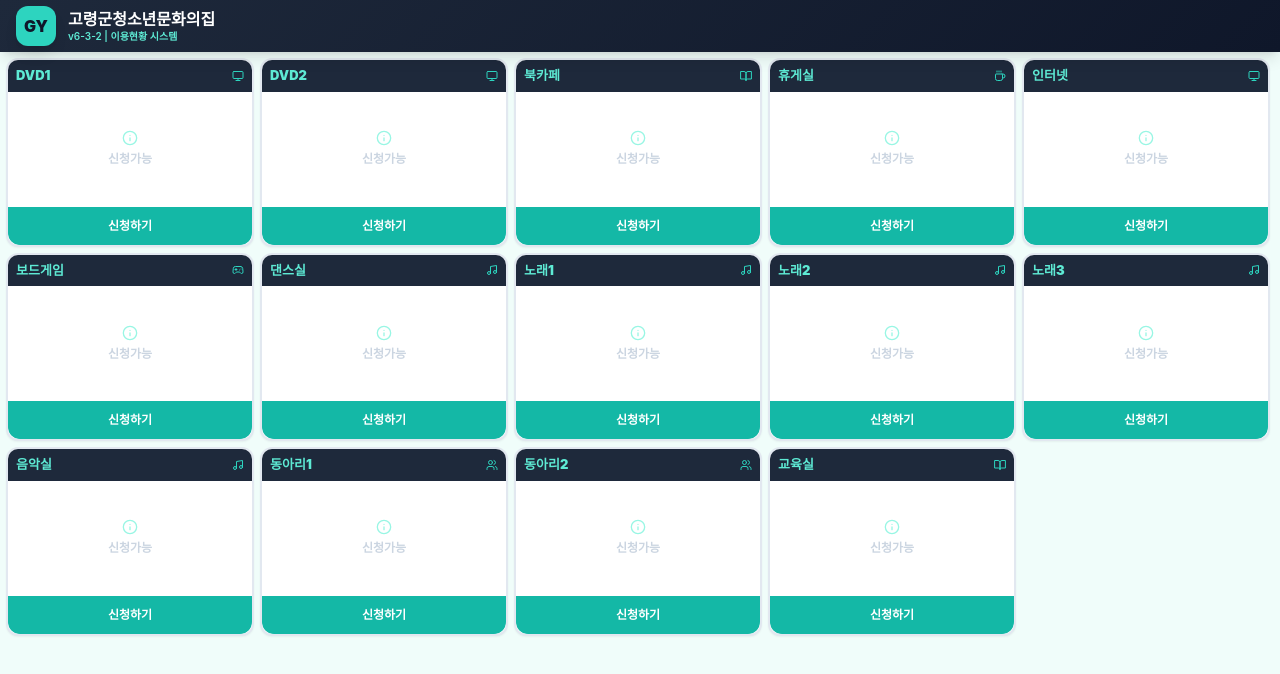
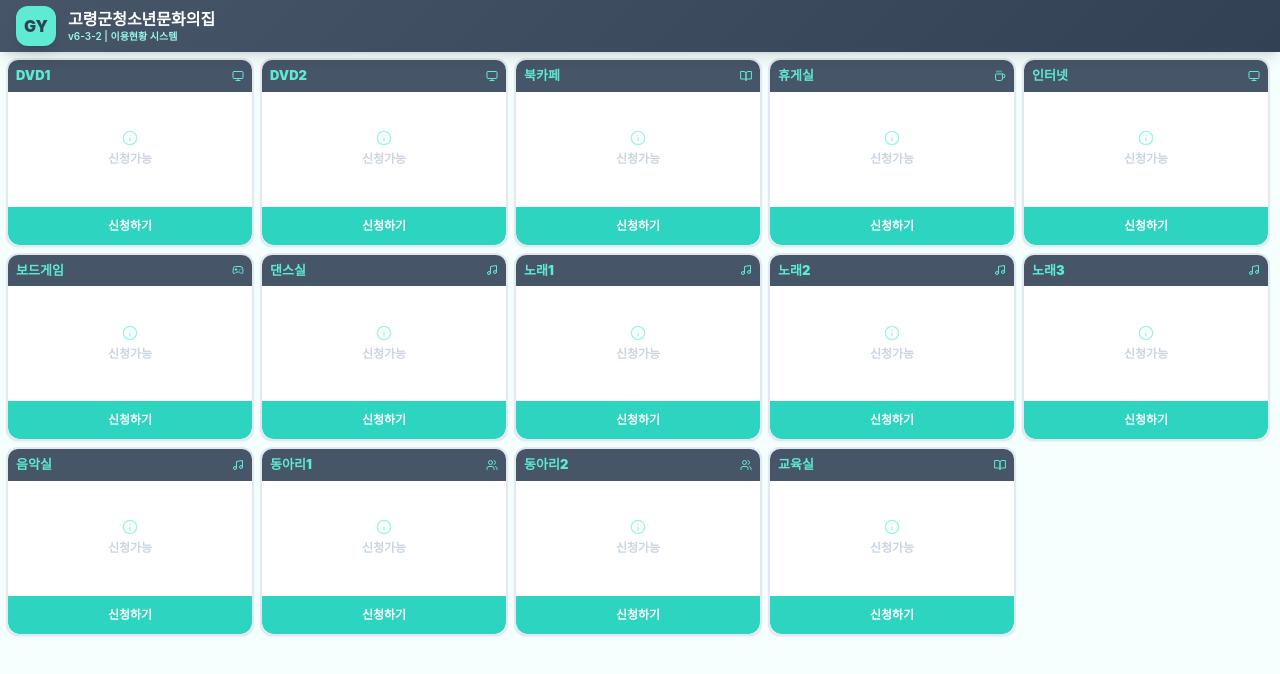
Before and after one commit to h62702857-hue/goryeong-youth, a React (Vite) app: page / in a window 1280 px wide. Shown: the top 674 px of the page. Built offline with nearby package versions, Linux system fonts and the light colour scheme.

Commit message:
Update App.jsx

```diff
--- a/src/App.jsx
+++ b/src/App.jsx
@@ -170,9 +170,9 @@ function RoomCard({room, onClick, onEarlyCheckout, isAdmin}) {
     <div className={`relative flex flex-col transition-all overflow-hidden rounded-xl border-2 h-full
       ${isClosed ? 'bg-red-50 opacity-80 border-red-200' : 'bg-white shadow-sm border-slate-200 hover:border-teal-400'}`}>
       {/* 헤더 */}
-      <div className={`p-1.5 px-2 ${isClosed?'bg-red-100':'bg-slate-800'} flex justify-between items-center`}>
+      <div className={`p-1.5 px-2 ${isClosed?'bg-red-100':'bg-slate-600'} flex justify-between items-center`}>
         <span className={`font-black ${isClosed?'text-red-900':'text-teal-300'} truncate max-w-[70%]`} style={{fontSize:13}}>{room.name}</span>
-        <div className={isClosed?'text-red-400':'text-teal-400'}>{isClosed ? <Settings size={14}/> : icon}</div>
+        <div className={isClosed?'text-red-400':'text-teal-300'}>{isClosed ? <Settings size={14}/> : icon}</div>
       </div>
       {/* 바디 */}
       <div className="p-2 flex-grow flex flex-col justify-between" style={{minHeight:115}}>
@@ -216,7 +216,7 @@ function RoomCard({room, onClick, onEarlyCheckout, isAdmin}) {
       </div>
       {/* 하단 버튼 */}
       {!isClosed && !isOccupied && (
-        <div onClick={onClick} className="bg-teal-500 py-2.5 cursor-pointer text-center font-black text-white hover:bg-teal-600 transition-colors rounded-b-xl" style={{fontSize:12}}>신청하기</div>
+        <div onClick={onClick} className="bg-teal-400 py-2.5 cursor-pointer text-center font-black text-white hover:bg-teal-500 transition-colors rounded-b-xl" style={{fontSize:12}}>신청하기</div>
       )}
       {!isClosed && isOccupied && (room.multi || (room.waitable && room.waitlist.length < 2)) && (
         <div onClick={onClick} className="bg-teal-50 py-2.5 cursor-pointer text-center border-t border-teal-100 font-black text-teal-600 hover:bg-teal-500 hover:text-white transition-colors rounded-b-xl" style={{fontSize:12}}>
@@ -255,7 +255,7 @@ function RegistrationModal({room, onClose, onSubmit, showToast}) {
   return (
     <div className="fixed inset-0 flex items-center justify-center z-50 p-2 text-slate-700" style={{background:'rgba(0,0,0,.5)',backdropFilter:'blur(2px)'}}>
       <div className="bg-white rounded-xl shadow-2xl w-full max-w-sm overflow-hidden anim-zoom border border-teal-200">
-        <div className="p-3 text-white flex justify-between items-center" style={{background:'#1e293b'}}>
+        <div className="p-3 text-white flex justify-between items-center" style={{background:'#334155'}}>
           <h3 className="font-black flex items-center gap-2" style={{fontSize:14}}>{icon} {room.name} 이용신청</h3>
           <button onClick={onClose} className="p-1 hover:bg-white/20 rounded-full"><X size={18}/></button>
         </div>
@@ -263,8 +263,8 @@ function RegistrationModal({room, onClose, onSubmit, showToast}) {
           {/* AI 추천 */}
           <div className="bg-gradient-to-r from-teal-50 to-cyan-50 p-2.5 rounded-lg border border-teal-100 space-y-1.5">
             <div className="flex justify-between items-center">
-              <span className="font-black text-teal-700 flex items-center gap-1" style={{fontSize:11}}><Sparkles size={12}/> AI 활동추천</span>
-              <button onClick={getAI} disabled={aiLoading} className="text-white px-3 py-1 rounded-full font-bold shadow-sm" style={{fontSize:10,background:'#0f172a'}}>
+              <span className="font-black text-teal-600 flex items-center gap-1" style={{fontSize:11}}><Sparkles size={12}/> AI 활동추천</span>
+              <button onClick={getAI} disabled={aiLoading} className="text-white px-3 py-1 rounded-full font-bold shadow-sm" style={{fontSize:10,background:'#475569'}}>
                 {aiLoading ? <span className="anim-spin inline-block">⏳</span> : '추천받기'}
               </button>
             </div>
@@ -318,7 +318,7 @@ function RegistrationModal({room, onClose, onSubmit, showToast}) {
 
           <button disabled={!form.name||gT<=0||gT!==cT} onClick={()=>onSubmit(form)}
             className="w-full py-3 hover:opacity-90 disabled:bg-slate-300 text-white rounded-xl font-black shadow-md transition-all active:scale-95"
-            style={{fontSize:13,background:(!form.name||gT<=0||gT!==cT)?undefined:'#0f172a'}}>
+            style={{fontSize:13,background:(!form.name||gT<=0||gT!==cT)?undefined:'#475569'}}>
             {gT<=0 ? '인원을 입력하세요' : gT!==cT ? '성별·교급 합계 불일치' : '신청 완료'}
           </button>
         </div>
@@ -390,7 +390,7 @@ function AdminDashboard({rooms, updateRoom, logs, setLogs, password, setPassword
       <div className="flex bg-slate-50 border-b overflow-x-auto shrink-0" style={{height:44}}>
         {[{id:'status',label:'실시간 현황',icon:<Monitor size={14}/>},{id:'stats',label:'통계 분석',icon:<TrendingUp size={14}/>},{id:'settings',label:'설정',icon:<Settings size={14}/>}].map(t=>(
           <button key={t.id} onClick={()=>setTab(t.id)}
-            className={`px-5 py-1.5 font-black flex shrink-0 items-center gap-2 transition-all ${tab===t.id?'text-teal-700 border-b-2 border-teal-600 bg-white shadow-sm':'text-slate-400'}`}
+            className={`px-5 py-1.5 font-black flex shrink-0 items-center gap-2 transition-all ${tab===t.id?'text-teal-600 border-b-2 border-teal-500 bg-white shadow-sm':'text-slate-400'}`}
             style={{fontSize:12}}>{t.icon} {t.label}</button>
         ))}
       </div>
@@ -420,7 +420,7 @@ function AdminDashboard({rooms, updateRoom, logs, setLogs, password, setPassword
                       <>
                         <div className="flex justify-between items-center mb-0.5">
                           <span className="font-black text-teal-600" style={{fontSize:10}}>이용현황</span>
-                          <span className="text-white px-1.5 rounded font-black shadow-sm" style={{fontSize:10,background:'#1e293b'}}>{totalNum}</span>
+                          <span className="text-white px-1.5 rounded font-black shadow-sm" style={{fontSize:10,background:'#334155'}}>{totalNum}</span>
                         </div>
                         {room.occupants.map((occ,idx)=>(
                           <div key={idx} className="bg-slate-50 p-1.5 rounded-lg border border-slate-200 flex justify-between shadow-sm anim-right" style={{fontSize:11}}>
@@ -492,7 +492,7 @@ function AdminDashboard({rooms, updateRoom, logs, setLogs, password, setPassword
             </div>
 
             {/* AI 리포트 */}
-            <div className="p-2.5 px-4 rounded-xl text-white flex justify-between items-center shadow-lg shrink-0" style={{background:'#1e293b'}}>
+            <div className="p-2.5 px-4 rounded-xl text-white flex justify-between items-center shadow-lg shrink-0" style={{background:'#334155'}}>
               <div className="flex items-center gap-2">
                 <Sparkles size={16} className="text-teal-300"/>
                 <span className="font-black" style={{fontSize:12}}>AI 운영 리포트 ({selMonthLabel})</span>
@@ -506,7 +506,7 @@ function AdminDashboard({rooms, updateRoom, logs, setLogs, password, setPassword
             {/* 시설별 테이블 */}
             <div className="flex-grow bg-white rounded-xl border border-slate-200 overflow-hidden flex flex-col shadow-sm">
               <div className="bg-slate-50 p-1.5 px-3 border-b font-black text-slate-600 flex items-center gap-2 shrink-0" style={{fontSize:9}}>
-                <CalendarDays size={12} className="text-blue-500"/> 시설별 상세 분석
+                <CalendarDays size={12} className="text-teal-500"/> 시설별 상세 분석
               </div>
               <div className="flex-grow overflow-y-auto scrollbar-thin">
                 <table className="w-full text-left" style={{fontSize:9,tableLayout:'fixed'}}>
@@ -522,12 +522,12 @@ function AdminDashboard({rooms, updateRoom, logs, setLogs, password, setPassword
                   <tbody className="divide-y text-slate-700 font-bold">
                     {DISPLAY_ORDER.map(id=>{const r=ROOM_DEFS.find(x=>x.id===id);if(!r)return null;const d=stats.roomDetails[r.name];if(!d)return null;return(
                       <tr key={r.id} className="hover:bg-blue-50/40 transition-colors" style={{height:32}}>
-                        <td className="p-1 px-3 font-black text-blue-900 border-r">{r.name}</td>
+                        <td className="p-1 px-3 font-black text-slate-800 border-r">{r.name}</td>
                         <td className="p-1 text-center font-black border-r bg-slate-50/50">{d.total}</td>
                         <td className="p-1 text-center border-r"><span className="text-blue-600">{d.male}</span>/<span className="text-pink-600">{d.female}</span></td>
                         <td className="p-1 text-center border-r font-medium text-slate-500">{d.weekday}/{d.weekend}</td>
                         <td className="p-1"><div className="flex gap-1 justify-center flex-wrap">
-                          {CATEGORIES.map(c=><span key={c} className={`px-1.5 rounded font-black ${d.cats[c]>0?'bg-blue-600 text-white shadow-sm':'bg-slate-100 text-slate-300'}`} style={{fontSize:8}}>{c[0]}:{d.cats[c]}</span>)}
+                          {CATEGORIES.map(c=><span key={c} className={`px-1.5 rounded font-black ${d.cats[c]>0?'bg-teal-400 text-white shadow-sm':'bg-slate-100 text-slate-300'}`} style={{fontSize:8}}>{c[0]}:{d.cats[c]}</span>)}
                         </div></td>
                       </tr>
                     );})}
@@ -542,7 +542,7 @@ function AdminDashboard({rooms, updateRoom, logs, setLogs, password, setPassword
                 <span className="font-black text-slate-400 block mb-1" style={{fontSize:8}}>시간대별 히트맵</span>
                 <div className="flex-grow grid grid-cols-12 gap-1 content-center">
                   {stats.hourly.map((h,i)=>(
-                    <div key={i} title={`${i}시`} className={`rounded-md flex items-center justify-center font-black transition-all ${h>0?'bg-blue-600 text-white shadow-sm scale-105':'bg-slate-50 text-slate-200'}`} style={{fontSize:9,height:24}}>{h}</div>
+                    <div key={i} title={`${i}시`} className={`rounded-md flex items-center justify-center font-black transition-all ${h>0?'bg-teal-400 text-white shadow-sm scale-105':'bg-slate-50 text-slate-200'}`} style={{fontSize:9,height:24}}>{h}</div>
                   ))}
                 </div>
                 <div className="flex justify-between text-slate-300 mt-0.5 font-black px-1" style={{fontSize:7}}><span>0시</span><span>12시</span><span>23시</span></div>
@@ -583,7 +583,7 @@ function AdminDashboard({rooms, updateRoom, logs, setLogs, password, setPassword
               <button onClick={()=>{
                 if(curPw===password){setPassword(newPw);dbSaveSetting('adminPw',newPw);showToast('비밀번호 변경 완료','success');setCurPw('');setNewPw('');}
                 else showToast('비밀번호 불일치','error');
-              }} className="w-full py-3 bg-blue-600 text-white rounded-lg font-black text-xs shadow-xl active:scale-95 transition-all">변경하기</button>
+              }} className="w-full py-3 bg-teal-400 text-white rounded-lg font-black text-xs shadow-xl active:scale-95 transition-all">변경하기</button>
             </div>
             <div className="mt-10 p-5 border border-red-100 rounded-2xl bg-red-50/40 space-y-3 shadow-inner">
               <div className="flex items-center justify-center gap-2 text-red-600 font-black" style={{fontSize:10}}><Trash2 size={16}/> 데이터 초기화</div>
@@ -789,24 +789,24 @@ export default function App() {
   },[]);
 
   return (
-    <div className="min-h-screen text-slate-800 pb-2 overflow-hidden flex flex-col" style={{fontFamily:'-apple-system,BlinkMacSystemFont,"Segoe UI",sans-serif',background:'#f0fdfa'}}>
+    <div className="min-h-screen text-slate-800 pb-2 overflow-hidden flex flex-col" style={{fontFamily:'-apple-system,BlinkMacSystemFont,"Segoe UI",sans-serif',background:'#f5fffe'}}>
       <GlobalCSS/>
 
       {/* 헤더 */}
-      <header className="text-white p-2 px-4 shadow-lg flex justify-between items-center sticky top-0 z-40 shrink-0" style={{height:52,background:'linear-gradient(135deg, #1e293b, #0f172a)'}}>
+      <header className="text-white p-2 px-4 shadow-lg flex justify-between items-center sticky top-0 z-40 shrink-0" style={{height:52,background:'linear-gradient(135deg, #475569, #334155)'}}>
         <div className="flex items-center gap-3">
           <div onClick={handleLogoClick}
             className="w-10 h-10 rounded-xl flex items-center justify-center font-black cursor-pointer select-none shadow-lg"
-            style={{fontSize:16,background:'#2dd4bf',color:'#0f172a'}} title="관리자 로그인 (5번 클릭)">GY</div>
+            style={{fontSize:16,background:'#5eead4',color:'#334155'}} title="관리자 로그인 (5번 클릭)">GY</div>
           <div>
             <h1 className="font-bold leading-tight" style={{fontSize:16}}>고령군청소년문화의집</h1>
-            <p className="font-semibold" style={{fontSize:10,color:'#5eead4'}}>{APP_VERSION} | 이용현황 시스템</p>
+            <p className="font-semibold" style={{fontSize:10,color:'#99f6e4'}}>{APP_VERSION} | 이용현황 시스템</p>
           </div>
         </div>
         <div className="flex gap-1.5">
           {isAdmin && (
             <>
-              <button onClick={captureScreen} className="hover:bg-slate-600 p-1.5 px-3 rounded-lg transition-colors flex items-center gap-1.5 border border-slate-600" style={{background:'#334155'}}>
+              <button onClick={captureScreen} className="hover:bg-slate-500 p-1.5 px-3 rounded-lg transition-colors flex items-center gap-1.5 border border-slate-500" style={{background:'#475569'}}>
                 <Camera size={14}/><span className="font-bold" style={{fontSize:11}}>캡처</span>
               </button>
               <button onClick={()=>{setIsAdmin(false);showToast('관리자 모드 종료');}}
@@ -821,7 +821,7 @@ export default function App() {
       {/* 토스트 */}
       {toast && (
         <div className={`fixed top-16 left-1/2 z-50 px-4 py-2 rounded-full shadow-lg flex items-center gap-2 anim-top
-          ${toast.type==='error'?'bg-red-500':'bg-teal-600'} text-white font-bold`} style={{fontSize:12,transform:'translateX(-50%)'}}>
+          ${toast.type==='error'?'bg-red-400':'bg-teal-500'} text-white font-bold`} style={{fontSize:12,transform:'translateX(-50%)'}}>
           {toast.type==='error'?'⚠':'✅'} {toast.text}
         </div>
       )}
@@ -851,7 +851,7 @@ export default function App() {
             <p className="text-slate-500 mb-5 leading-relaxed font-bold" style={{fontSize:13}}>{confirmModal.message}</p>
             <div className="flex gap-2">
               <button onClick={()=>setConfirmModal(null)} className="flex-1 py-2 bg-slate-100 rounded-lg font-black hover:bg-slate-200 transition-colors" style={{fontSize:12}}>취소</button>
-              <button onClick={confirmModal.onConfirm} className="flex-1 py-2 text-white rounded-lg font-black shadow-lg active:scale-95 transition-all" style={{fontSize:12,background:'#0f172a'}}>확인</button>
+              <button onClick={confirmModal.onConfirm} className="flex-1 py-2 text-white rounded-lg font-black shadow-lg active:scale-95 transition-all" style={{fontSize:12,background:'#475569'}}>확인</button>
             </div>
           </div>
         </div>
@@ -868,7 +868,7 @@ export default function App() {
             <div className="flex gap-2">
               <button onClick={()=>{setShowLogin(false);setPwInput('');}} className="flex-1 py-2 bg-slate-100 rounded-lg font-bold" style={{fontSize:12}}>취소</button>
               <button onClick={()=>{if(pwInput===adminPw){setIsAdmin(true);setShowLogin(false);setPwInput('');}else showToast('비밀번호 불일치','error');}}
-                className="flex-1 py-2 text-white rounded-lg font-bold transition-colors shadow-sm" style={{fontSize:12,background:'#0f172a'}}>확인</button>
+                className="flex-1 py-2 text-white rounded-lg font-bold transition-colors shadow-sm" style={{fontSize:12,background:'#475569'}}>확인</button>
             </div>
           </div>
         </div>
```
